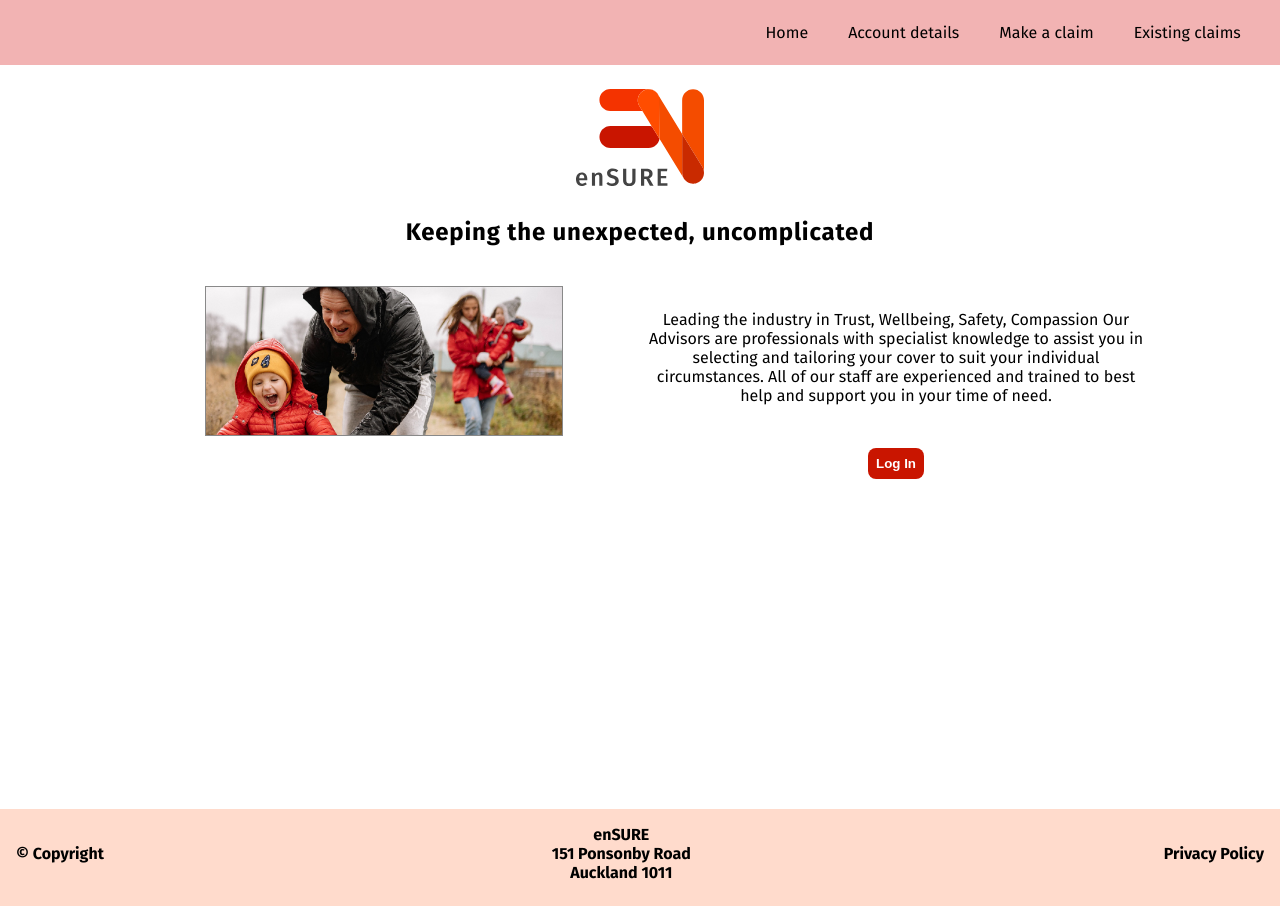
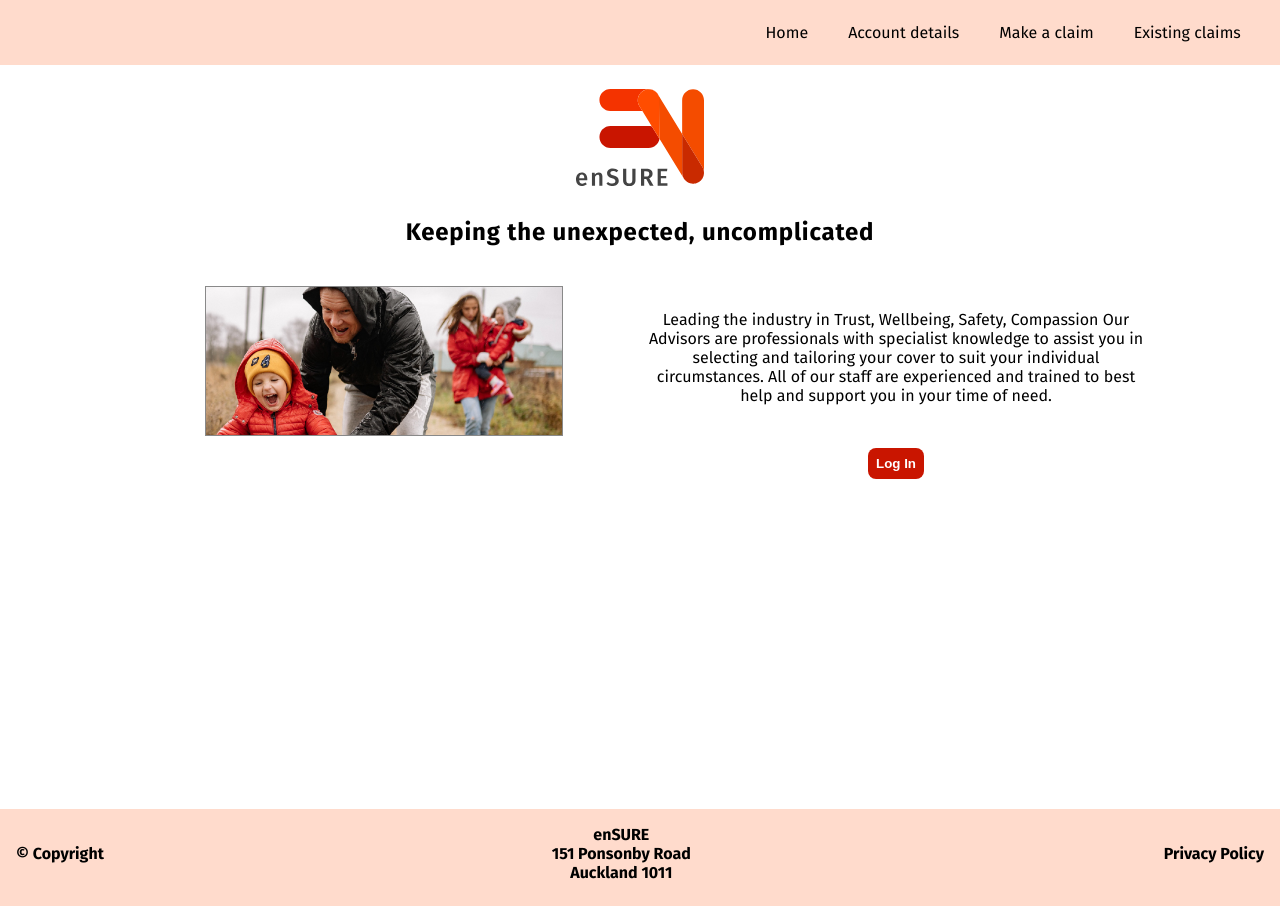
Before and after one commit to oliverEddy/claims-form, a React (Create React App) app in the folder client/: page / in a window 1280 px wide. Built offline with nearby package versions, Linux system fonts and the light colour scheme.

Commit message:
align colour of navbar with footer

```diff
--- a/client/src/components/NavBar.css
+++ b/client/src/components/NavBar.css
@@ -7,7 +7,7 @@ body {
 }
 
 .nav {
-  background-color: rgb(242, 179, 179);
+  background-color: rgb(255, 77, 0, 0.2);
   color: black;
   display: flex;
   justify-content: space-between;
```
